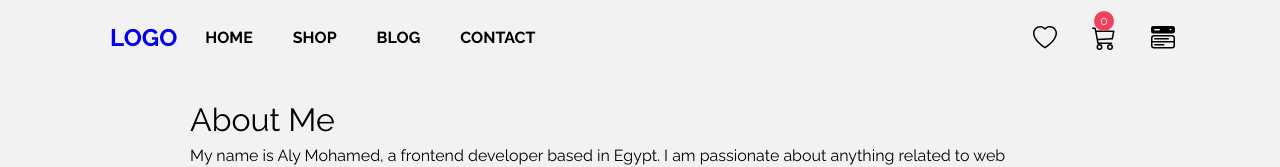
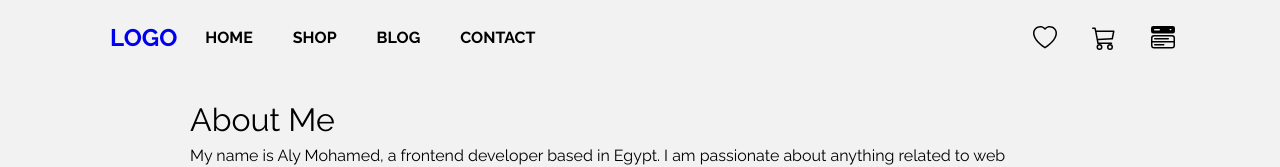
Before and after one commit to AlyMuhamad/E-commerceapp, a Next.js app: page /contact in a window 1280 px wide. Shown: the top 167 px of the page. Built offline with nearby package versions, Linux system fonts and the light colour scheme.

Commit message:
edit products in cart

```diff
--- a/app/(ui)/Header.js
+++ b/app/(ui)/Header.js
@@ -67,12 +67,11 @@ function Header() {
       <div className={styles.icons}>
         <BsHeart style={favorites} />
         <div className={styles.cart} onClick={() => handleCart()}>
-          {/* {cartProducts.length > 0 ? (
+          {cartProducts.length > 0 ? (
             <div className={styles.productsInCart}>{cartProducts.length}</div>
           ) : (
             ''
-          )} */}
-          <div className={styles.productsInCart}>{cartProducts.length}</div>
+          )}
           <BsCart3 style={style} />
         </div>
         <BsMenuButtonWideFill style={style} />
```
